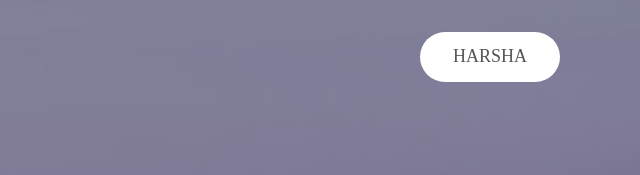
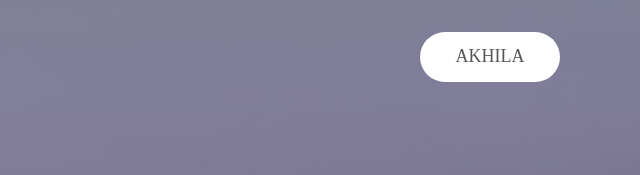
Before and after one commit to Anil9568/iugale1st, a plain HTML site: page index.html in a window 1280 px wide. Shown: the top 175 px of the page, 640-1280 px from the left. Drawn offline with Linux system fonts and the light colour scheme; a web font is replaced by a local one.

Commit message:
i change text

```diff
--- a/index.html
+++ b/index.html
@@ -36,7 +36,7 @@
 
 			<div class="flex-w m-t-10 m-b-10">
 				<a href="#" class="size2 m1-txt1 flex-c-m how-btn1 trans-04">
-					HARSHA
+					akhila
 				</a>
 			</div>
 		</div>
```
